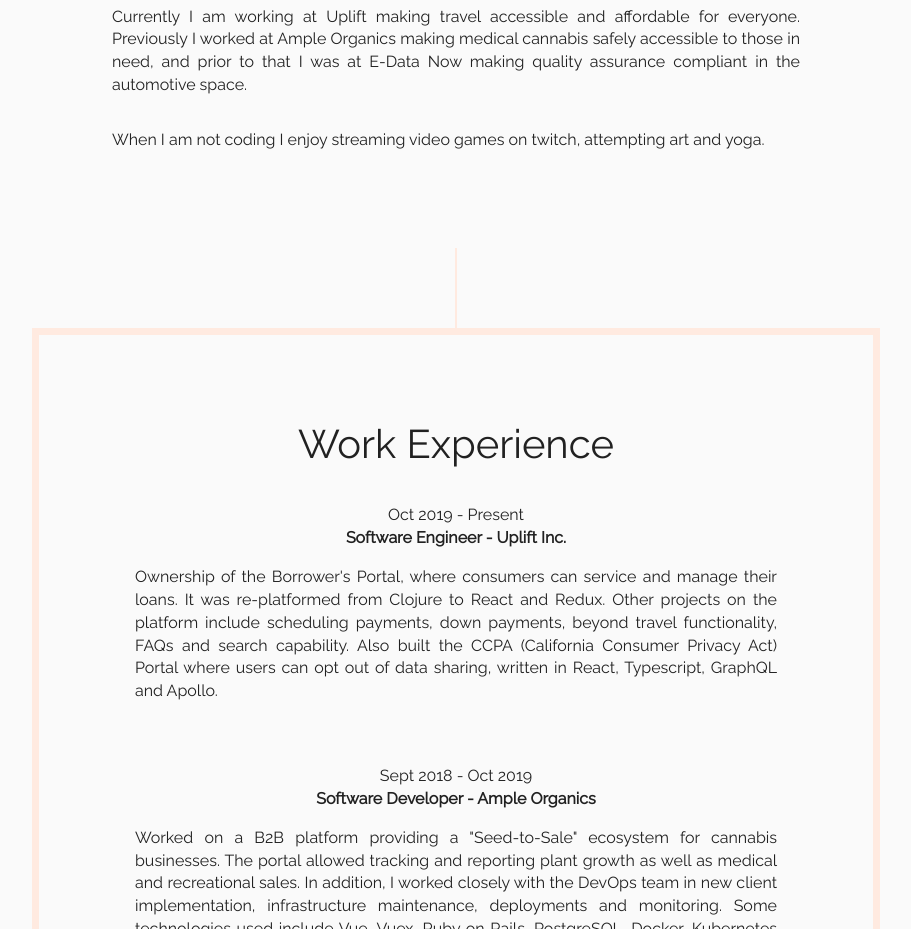
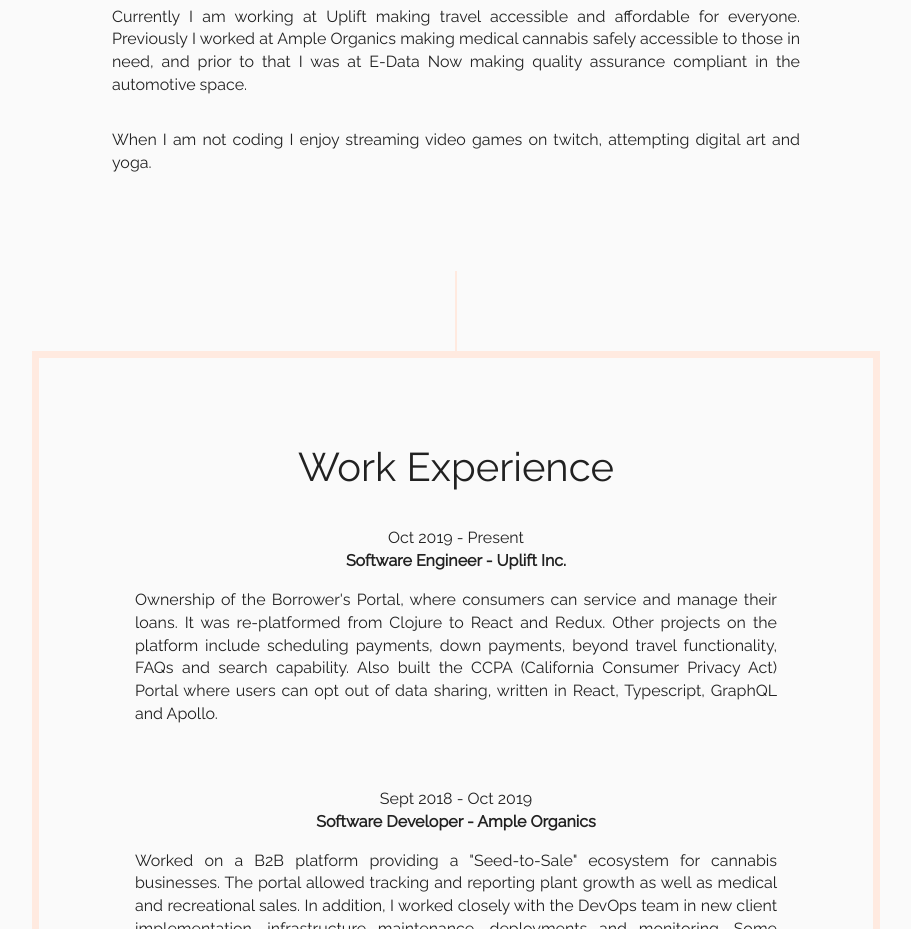
Before and after one commit to kaelynsuh/personal-website, a React (Create React App) app: page / in a window 1280 px wide. Shown: the part 960-1889 px from the top of the page, without its empty margins (184-1095 px from the left). Built offline with nearby package versions, Linux system fonts and the light colour scheme.

Commit message:
text-decoration: none for nav drawer

```diff
--- a/src/views/Container.jsx
+++ b/src/views/Container.jsx
@@ -27,6 +27,10 @@
 
 const StyledContainer = styled(Container)`
   background: linear-gradient(#ffeae0, #ffeae0) no-repeat center/2px 100%;
+`;
+
+const StyledLink = styled(Link)`
+  text-decoration: none;
 `;
 
 const StyledMenu = styled(Button)`
@@ -70,10 +74,10 @@
                     <CloseIcon />
                   </ListItem>
                   <ListItem button>
-                    <Link to="/">Home</Link>
+                    <StyledLink to="/">Home</StyledLink>
                   </ListItem>
                   <ListItem button>
-                    <Link to="/portfolio">Portfolio</Link>
+                    <StyledLink to="/portfolio">Portfolio</StyledLink>
                   </ListItem>
                 </List>
               </Drawer>
--- a/src/views/Home.jsx
+++ b/src/views/Home.jsx
@@ -248,7 +248,7 @@
 
           <P>
             When I am not coding I enjoy streaming video games on twitch,
-            attempting art and yoga.
+            attempting digital art and yoga.
           </P>
 
           {/* <div>and here. more about me here</div> */}
```
